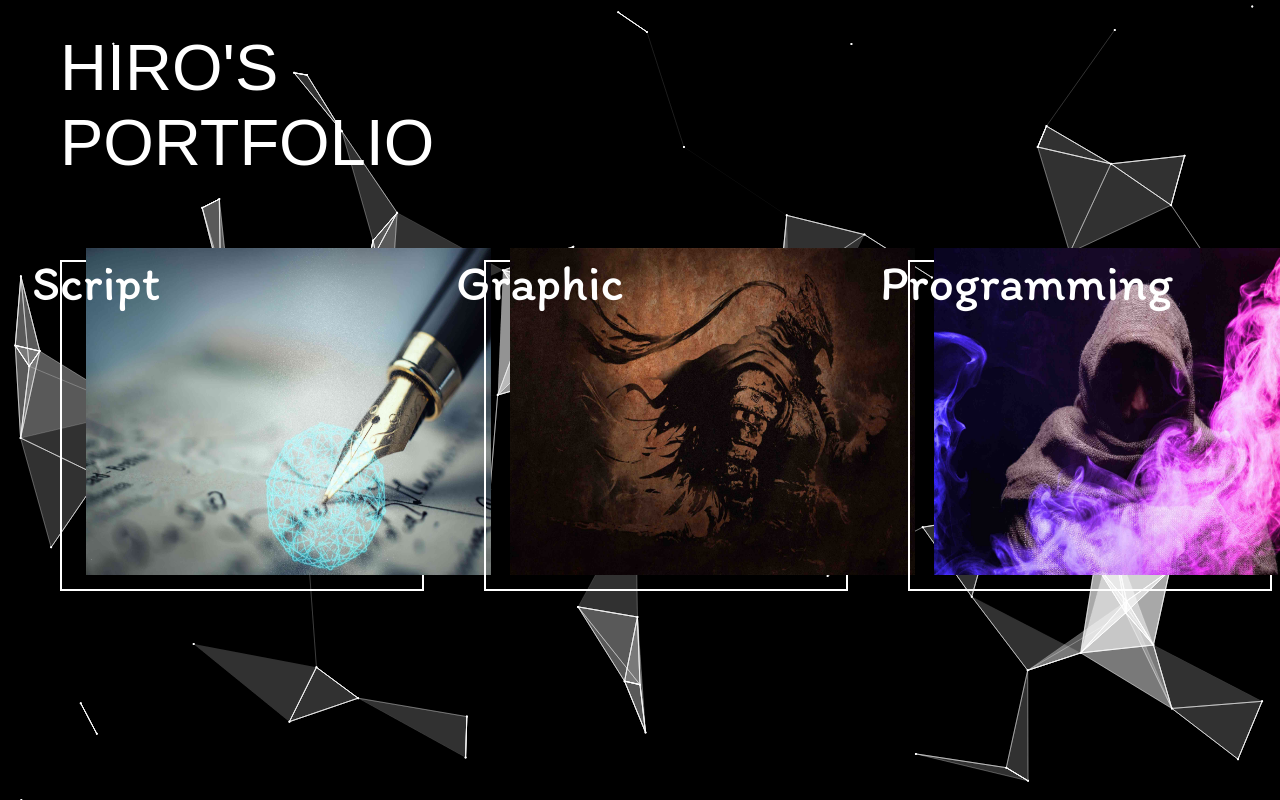
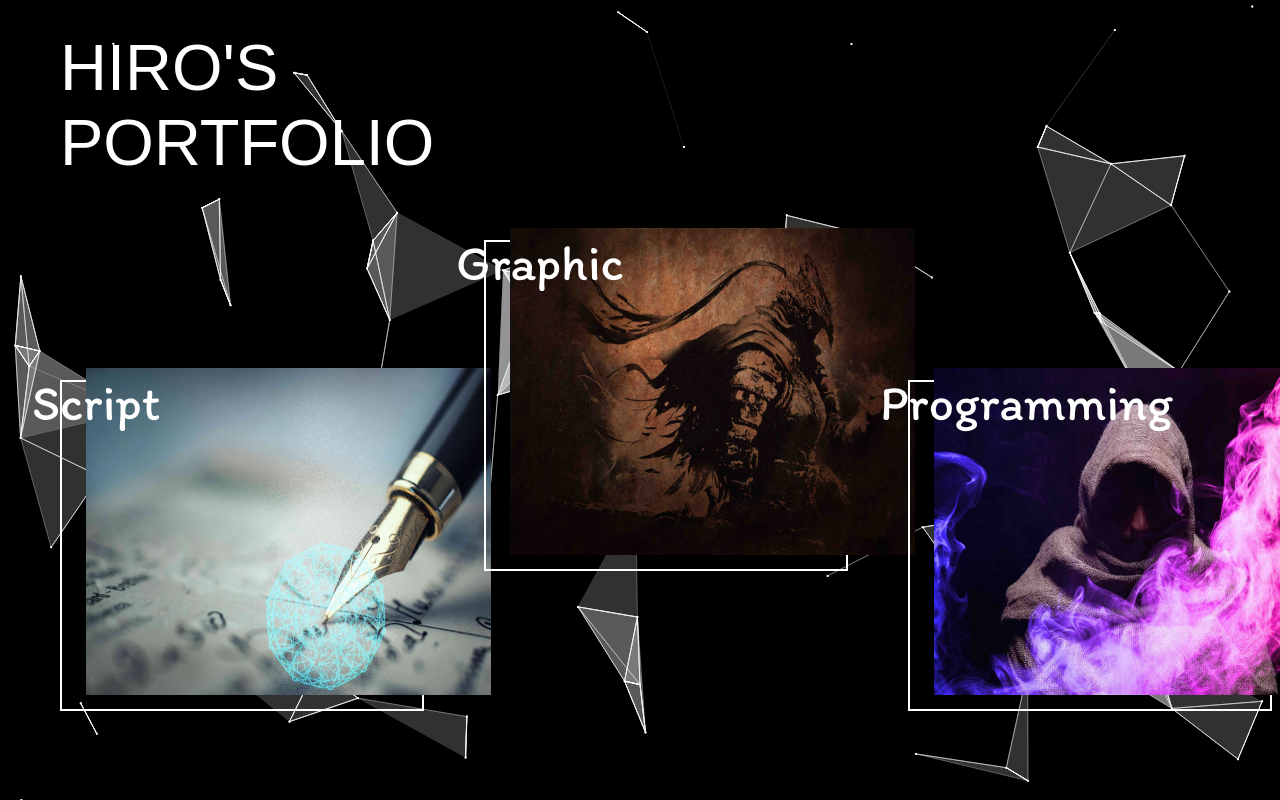
Before and after one commit to hiro881213/HirosPortfolio, a React (Create React App) app: page /portfolio/ in a window 1280 px wide. Shown: the top 800 px of the page. Built offline with nearby package versions, Linux system fonts and the light colour scheme; a web font is replaced by a local one.

Commit message:
Change Menu Position

```diff
--- a/src/components/Home/Header.tsx
+++ b/src/components/Home/Header.tsx
@@ -3,9 +3,11 @@ import classes from './scss/Header.module.scss';
 
 export const HeaderArea: VFC = () => {
 
+    const baseURL = "/portfolio"
+
     return(
         <>
-            <a href = './'>
+            <a href = {baseURL}>
                 <span className={classes.fontRound} >HIRO'S PORTFOLIO</span>
             </a>
         </>
--- a/src/components/Home/Menu.tsx
+++ b/src/components/Home/Menu.tsx
@@ -11,6 +11,8 @@ import programImageUrl from "../../assets/img/ProgramImage.jpg";
 export const Menu: VFC = () => {
 
     const labelMessage = message;
+    const baseURL = "./portfolio"
+
 
     return(
         <>
@@ -19,7 +21,8 @@ export const Menu: VFC = () => {
                     image = {scriptImageUrl}
                     marginContents = "0px"
                     mode = 'up'
-                    src = './script'
+                    marginTop = "120px"
+                    src = {`${baseURL}/script`}
                     message = {labelMessage.ScriptMessage}
                     read = {labelMessage.ScriptRead}>Script</MenuItem>
 
@@ -27,7 +30,8 @@ export const Menu: VFC = () => {
                     image = {graphicImageUrl}
                     marginContents = "60px"
                     mode = 'down'
-                    src = './'
+                    marginTop = "-20px"
+                    src = {baseURL}
                     message = {labelMessage.GraphicMessage}
                     read = {labelMessage.GraphicRead}>Graphic</MenuItem>
 
@@ -35,7 +39,8 @@ export const Menu: VFC = () => {
                     image = {programImageUrl}
                     marginContents = "60px"
                     mode = 'up'
-                    src = './'
+                    marginTop = "120px"
+                    src = {baseURL}
                     message = {labelMessage.programMessage}
                     read = {labelMessage.programRead}>Programming</MenuItem>
             </div>
--- a/src/components/Home/MenuItem.tsx
+++ b/src/components/Home/MenuItem.tsx
@@ -4,6 +4,7 @@ export const MenuItem = (props: any) => {
 
     const style = {
         marginLeft: props.marginContents,
+        marginTop: props.marginTop
     };
 
     const fade = props.mode === 'up' ? classes.fadeUp : classes.fadeDown;
```
